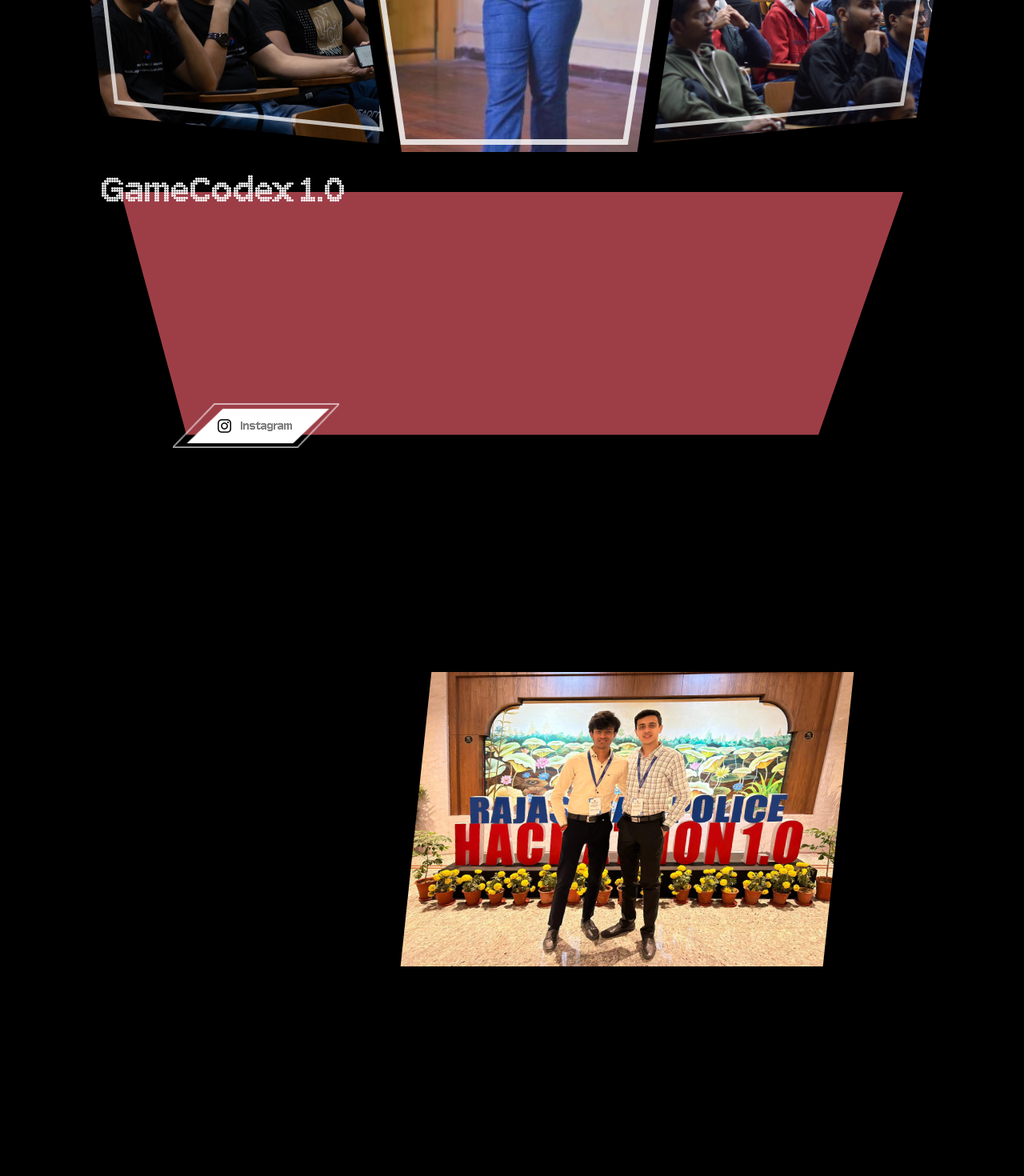
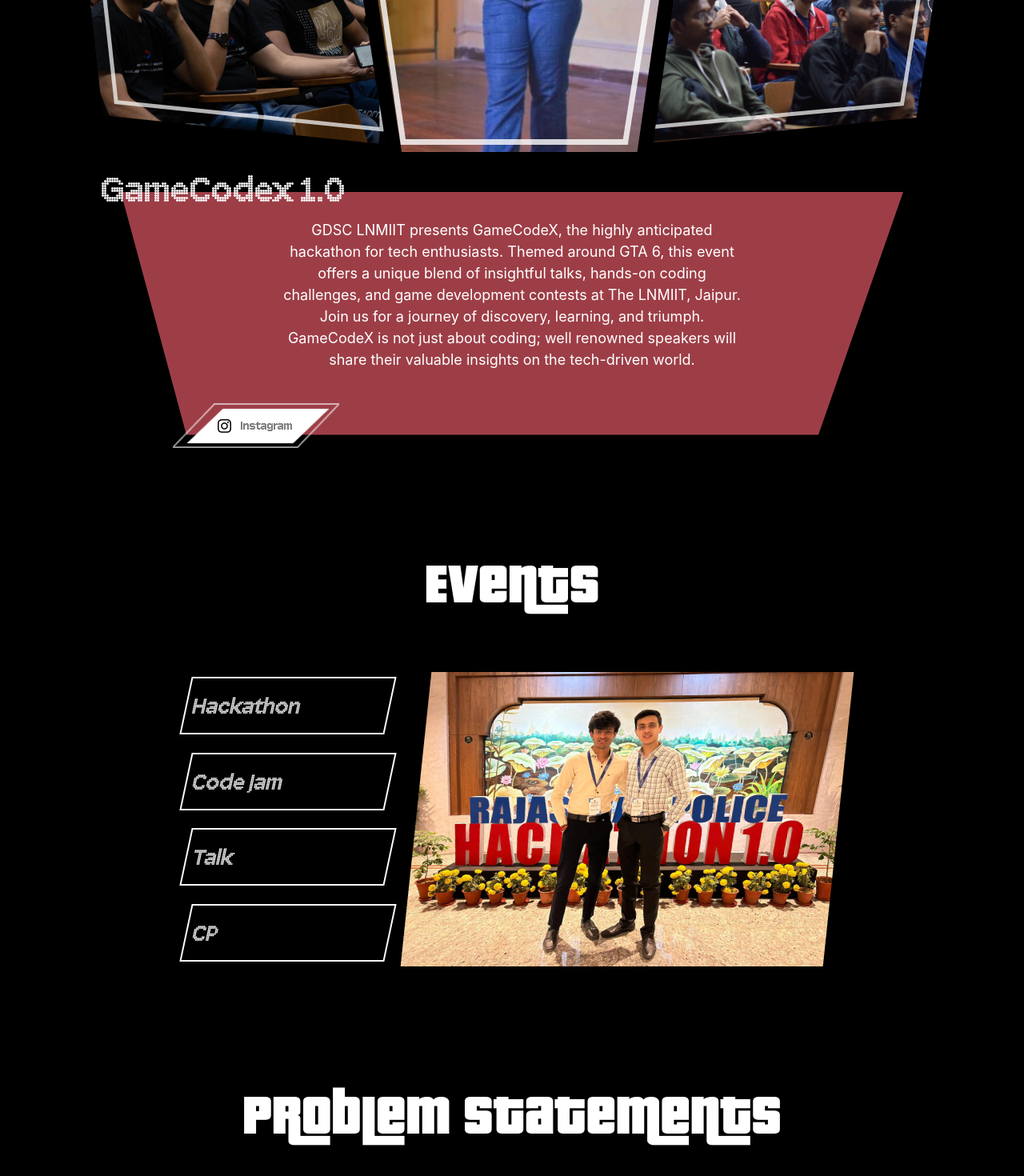
Before and after one commit to dhruvchandak30/GDSC-Hackathon-website, a React (Create React App) app in the folder client/: page / in a window 1280 px wide. Shown: the part 1312-2782 px from the top of the page at 80% size. Built offline with nearby package versions, Linux system fonts and the light colour scheme.

Commit message:
Added Framer Motion

```diff
--- a/client/src/components/AboutUs/AboutUs.js
+++ b/client/src/components/AboutUs/AboutUs.js
@@ -1,19 +1,30 @@
 import React from "react";
 import AboutUsImage from "../../assets/AboutUsImage.png";
+import { motion } from "framer-motion";
 
 const AboutUs = () => {
   return (
     <div className="" id="AboutUsid">
-      <div
-        data-aos="fade-up"
-        data-aos-once="true"
-        data-aos-delay="500"
+      <motion.div
         className="flex items-center justify-center my-16"
+        initial={{
+          opacity: 0,
+
+          y: 150,
+        }}
+        whileInView={{
+          opacity: 1,
+          y: 0,
+          transition: {
+            duration: 1, // Animation duration
+          },
+        }}
+        viewport={{ once: true }}
       >
         <h1 className="font-pricedown text-white text-7xl  AboutUs">
           About Us
         </h1>
-      </div>
+      </motion.div>
       <div className="flex flex-row justify-center">
         <img alt="About US" src={AboutUsImage}></img>
       </div>
--- a/client/src/components/Events/Event.js
+++ b/client/src/components/Events/Event.js
@@ -6,6 +6,7 @@
 import EventTitleCard from "./EventTitleCard";
 import "./Event.css";
 import EventDescCard from "./EventDescCard";
+import { motion } from "framer-motion";
 
 const EventData = [
   {
@@ -70,44 +71,115 @@
       id="EventID"
       className="my-16 flex flex-col justify-center items-center"
     >
-      <div
-        data-aos="fade-up"
-        data-aos-once="true"
+      <motion.div
         className="flex justify-center align-middle py-16"
+        initial={{
+          opacity: 0,
+
+          y: 150,
+        }}
+        whileInView={{
+          opacity: 1,
+          y: 0,
+          transition: {
+            duration: 1, // Animation duration
+          },
+        }}
+        viewport={{ once: true }}
       >
         <h1 className="font-pricedown text-7xl text-white">Events</h1>
-      </div>
+      </motion.div>
 
       <div className="flex lg:flex-row flex-col lg:justify-center ">
         <div className="flex lg:flex-col flex-wrap p-4 gap-4 justify-evenly">
-          <div data-aos="fade-right" data-aos-delay="200" data-aos-once="true">
+          <motion.div
+            className="card"
+            initial={{
+              opacity: 0,
+
+              x: -350,
+            }}
+            whileInView={{
+              opacity: 1,
+              x: 0, // Slide in to its original position
+              transition: {
+                duration: 1.5, // Animation duration
+              },
+            }}
+            viewport={{ once: true }}
+          >
             <EventTitleCard
               onClick={() => ChangeEventHandler("Hackathon")}
               text="Hackathon"
               isActive={activeCard === "Hackathon"}
             />
-          </div>
-          <div data-aos="fade-right" data-aos-delay="250" data-aos-once="true">
+          </motion.div>
+          <motion.div
+            className="card"
+            initial={{
+              opacity: 0,
+
+              x: -350,
+            }}
+            whileInView={{
+              opacity: 1,
+              x: 0, // Slide in to its original position
+              transition: {
+                duration: 1.5, // Animation duration
+              },
+            }}
+            viewport={{ once: true }}
+          >
             <EventTitleCard
               onClick={() => ChangeEventHandler("Code Jam")}
               text="Code Jam"
               isActive={activeCard === "Code Jam"}
             />
-          </div>
-          <div data-aos="fade-right" data-aos-delay="300" data-aos-once="true">
+          </motion.div>
+          <motion.div
+            className="card"
+            initial={{
+              opacity: 0,
+
+              x: -350,
+            }}
+            whileInView={{
+              opacity: 1,
+              x: 0, // Slide in to its original position
+              transition: {
+                duration: 1.5, // Animation duration
+              },
+            }}
+            viewport={{ once: true }}
+          >
             <EventTitleCard
               onClick={() => ChangeEventHandler("Talk")}
               text="Talk"
               isActive={activeCard === "Talk"}
             />
-          </div>
-          <div data-aos="fade-right" data-aos-delay="350" data-aos-once="true">
+          </motion.div>
+          <motion.div
+            className="card"
+            initial={{
+              opacity: 0,
+
+              x: -350,
+            }}
+            whileInView={{
+              opacity: 1,
+              x: 0, // Slide in to its original position
+              transition: {
+                duration: 1.5, // Animation duration
+              },
+            }}
+            viewport={{ once: true }}
+          >
             <EventTitleCard
               onClick={() => ChangeEventHandler("CP")}
               text="CP"
               isActive={activeCard === "CP"}
             />
-          </div>
+          </motion.div>
         </div>
 
         <div className="flex items-center relative">
--- a/client/src/components/Faq/Faq.jsx
+++ b/client/src/components/Faq/Faq.jsx
@@ -22,13 +22,24 @@
   };
   return (
     <div>
-      <div
-        data-aos="fade-up"
-        data-aos-once="true"
+      <motion.div
+        initial={{
+          opacity: 0,
+
+          y: 150,
+        }}
+        whileInView={{
+          opacity: 1,
+          y: 0,
+          transition: {
+            duration: 1, // Animation duration
+          },
+        }}
+        viewport={{ once: true }}
         className="mb-10 w-fit mx-auto"
       >
         <h1 className="font-pricedown text-white text-7xl items-center">FAQ</h1>
-      </div>
+      </motion.div>
       <div>
         {data.map((e) => (
           <motion.div
@@ -43,10 +54,20 @@
               toggleFaq[data.indexOf(e)] ? "bg-[#9D3E47]" : "bg-transparent"
             } `}
           >
-            <div
-              data-aos="fade-right"
-              data-aos-once="true"
-              data-aos-delay="500"
+            <motion.div
+              initial={{
+                opacity: 0,
+
+                x: -150,
+              }}
+              whileInView={{
+                opacity: 1,
+                x: 0,
+                transition: {
+                  duration: 1, // Animation duration
+                },
+              }}
+              viewport={{ once: true }}
               className="flex justify-between"
             >
               {" "}
@@ -60,7 +81,7 @@
                 size={35}
                 // onClick={() => handleFaq(data.indexOf(e))}
               />
-            </div>
+            </motion.div>
             <motion.p
               initial={{ y: -50, opacity: 0 }}
               animate={{
--- a/client/src/components/GameCodex/GameCodex.js
+++ b/client/src/components/GameCodex/GameCodex.js
@@ -7,7 +7,7 @@
 import { Link } from "react-router-dom";
 import SocialIcon from "./SocialIcon";
 import GameCodexRect from "../../assets/GameCodexRect.png";
-import {motion} from "framer-motion"
+import { motion } from "framer-motion";
 
 const GameCodex = () => {
   return (
@@ -23,10 +23,19 @@
           alt=""
           className="w-full lg:h-full h-[10rem]"
         ></img>
-        <p
-          data-aos="zoom-in-up"
-          data-aos-once="true"
-          data-aos-delay="500"
+        <motion.div
+          initial={{
+            opacity: 0,
+            y: 100,
+          }}
+          whileInView={{
+            opacity: 1,
+            y: 0,
+            transition: {
+              duration: 1, // Animation duration
+            },
+          }}
+          viewport={{ once: true }}
           className="absolute text-white lg:bottom-32 lg:left-[25%] lg:w-1/2  text-center flex lg:justify-center lg:items-center top-16 lg:text-[18px] text-[11px] py-2 lg:px-8 px-12"
         >
           GDSC LNMIIT presents GameCodeX, the highly anticipated hackathon for
@@ -36,7 +45,7 @@
           discovery, learning, and triumph. GameCodeX is not just about coding;
           well renowned speakers will share their valuable insights on the
           tech-driven world.
-        </p>
+        </motion.div>
       </div>
       <motion.div
         initial={{
@@ -49,7 +58,8 @@
         }}
         viewport={{ once: true }}
         transition={{ duration: 0.4 }}
-      className="flex lg:-mt-10 lg:-ml-[40rem]  gap-3 mt-8 lg:flex-row flex-col ">
+        className="flex lg:-mt-10 lg:-ml-[40rem]  gap-3 mt-8 lg:flex-row flex-col "
+      >
         <SocialIcon
           url="https://www.instagram.com/gamecodex_lnm/?img_index=1"
           image={Insta}
--- a/client/src/components/PS/PS.js
+++ b/client/src/components/PS/PS.js
@@ -1,18 +1,29 @@
 import React from "react";
 import PSCard from "./PSCard";
 import PSData from "./PSData";
+import { motion } from "framer-motion";
 
 const PS = () => {
   return (
     <div className="my-8" id="PSId">
-      <div
-        data-aos="fade-up"
-        data-aos-once="true"
+      <motion.div
+        className="font-pricedown text-white lg:text-7xl text-6xl text-center my-32"
+        initial={{
+          opacity: 0,
 
-        className="font-pricedown text-white lg:text-7xl text-6xl text-center my-32"
+          y: 150,
+        }}
+        whileInView={{
+          opacity: 1,
+          y: 0,
+          transition: {
+            duration: 1, // Animation duration
+          },
+        }}
+        viewport={{ once: true }}
       >
         Problem Statements
-      </div>
+      </motion.div>
       <div className="flex lg:flex-row  lg:flex-wrap flex-col justify-evenly items-center">
         {PSData.map((item) => (
           <PSCard
--- a/client/src/components/PS/PSCard.js
+++ b/client/src/components/PS/PSCard.js
@@ -1,4 +1,5 @@
 import React from "react";
+import { motion } from "framer-motion";
 
 const PSCard = ({ img, title, desc }) => {
   return (
@@ -12,16 +13,28 @@
         className="w-[15rem] cursor-pointer"
         alt={title}
       />
-      <div
-        data-aos="zoom-in"
-        data-aos-once="true"
-        className="w-[15rem] flex flex-col"
+      <motion.div
+        className=""
+        initial={{
+          opacity: 0,
+          y: 50,
+          z: 350,
+        }}
+        whileInView={{
+          opacity: 1,
+          y: 0,
+          z: 0,
+          transition: {
+            duration: 1.5, // Animation duration
+          },
+        }}
+        viewport={{ once: true }}
       >
         <h1 className="font-array text-3xl text-[#F27DFD]">{title}</h1>
         <div className="">
           <p className=" h-max">{desc}</p>
         </div>
-      </div>
+      </motion.div>
     </div>
   );
 };
--- a/client/src/components/TimeLine/Timeline.jsx
+++ b/client/src/components/TimeLine/Timeline.jsx
@@ -3,6 +3,7 @@
 import "./timeline.css";
 import data from "../data/data";
 import time from "../../assets/timeline.svg";
+import { motion } from "framer-motion";
 
 const Timeline = () => {
   useEffect(() => {
@@ -42,14 +43,24 @@
       id="TimeLineid"
       className={` timeline w-full px-6 sm:px-12 md:px-16  py-20`}
     >
-      <div
-        data-aos="fade-up"
-        data-aos-once="true"
-        data-aos-delay="500"
+      <motion.div
+           initial={{
+            opacity: 0,
+
+            y: 150,
+          }}
+          whileInView={{
+            opacity: 1,
+            y: 0,
+            transition: {
+              duration: 1, // Animation duration
+            },
+          }}
+          viewport={{ once: true }}
         className="flex  text-white font-pricedown lg:text-7xl text-6xl items-center justify-center my-16"
       >
         Timeline
-      </div>
+      </motion.div>
       <ul>
         {data.map((e, ind) => (
           <li key={ind}>
```
